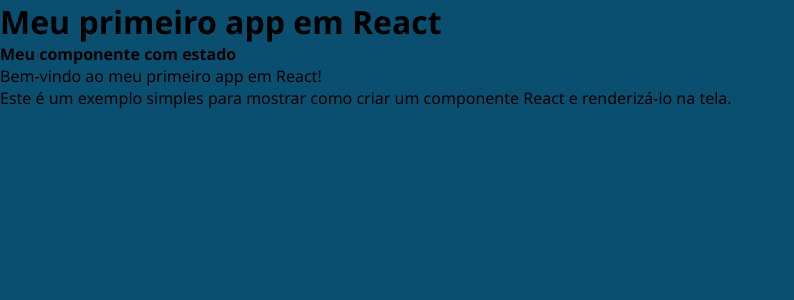
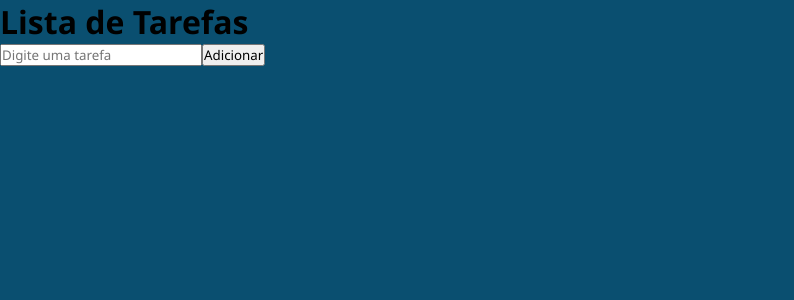
Before and after one commit to DaviPedrosaOficial/Lista-de-Tarefas-React, a React (Create React App) app: page / in a window 1280 px wide. Shown: the top 300 px of the page, without its empty margins (0-794 px from the left). Built offline with nearby package versions, Linux system fonts and the light colour scheme.

Commit message:
Criando a nossa main, utilizando o setState do React para fazer as alterações em nossa lista de tarefas, de nossa Main

```diff
--- a/src/App.js
+++ b/src/App.js
@@ -4,16 +4,7 @@ import './App.css';
 
 
 function App(){
-  return(
-    <div>
-      <h1>Meu primeiro app em React</h1>
-      <Main />
-
-      <p>Bem-vindo ao meu primeiro app em React!</p>
-      <p>Este é um exemplo simples para mostrar como criar um componente React e renderizá-lo na tela.</p>
-
-    </div>
-  );
+  return <Main />;
 }
 
 export default App;
--- a/src/components/Main.js
+++ b/src/components/Main.js
@@ -1,9 +1,41 @@
 import React, { Component } from 'react';
 
 export default class Main extends Component {
+  state = {
+    novaTarefa: '',
+    tarefas: [],
+  };
+
+  inputTarefa = (eventoOnChange) => {
+    this.setState({
+      novaTarefa: eventoOnChange.target.value,
+    })
+  }
+
+  adicionaTarefa = (eventoOnSubmit) => {
+    eventoOnSubmit.preventDefault();
+
+    this.setState({
+      tarefas: [...this.state.tarefas, this.state.novaTarefa],
+      novaTarefa: '',
+    });
+  }
+
   render() {
     return (
-      <h4>Meu componente com estado</h4>
+      <div className='main'>
+        <h1>Lista de Tarefas</h1>
+
+        <form onSubmit={this.adicionaTarefa}>
+          <input onChange={this.inputTarefa} value={this.state.novaTarefa} type="text" placeholder="Digite uma tarefa" />
+          <button type="submit">Adicionar</button>
+        </form>
+
+        <ul className='tarefas'>
+          {this.state.tarefas.map((tarefas, index) =>
+            <li key={index}>{tarefas}</li>)}
+        </ul>
+      </div>
     );
   }
 }
```
